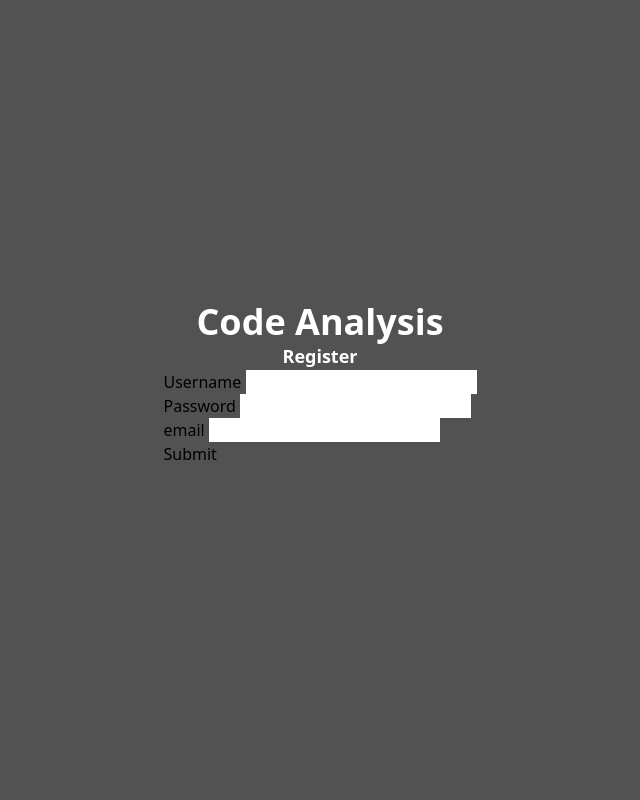
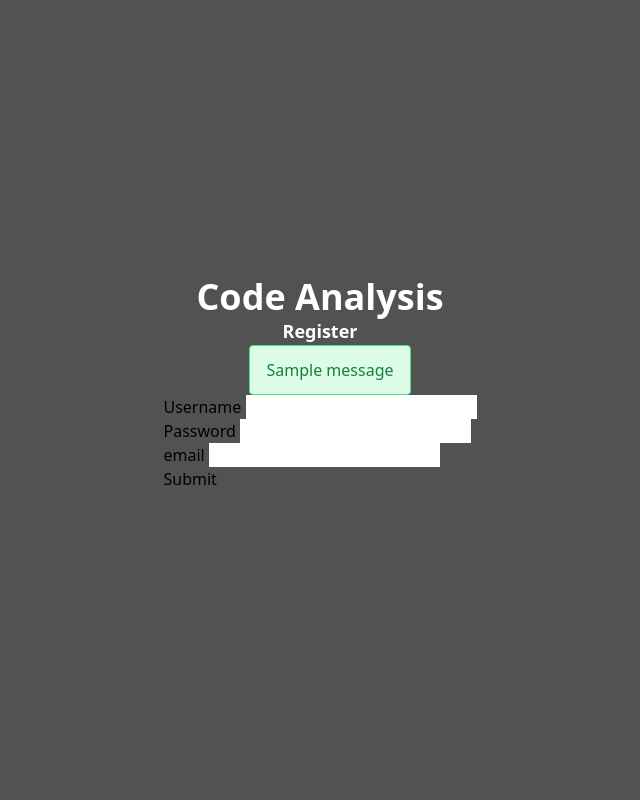
Before and after one commit to BrandanGG/CodeAnalysis, a Flask app: page /auth/register in a window 1280 px wide. Shown: the whole page, without its empty margins (320-960 px from the left). Run offline with Flask 3, Linux system fonts and the light colour scheme; one stand-in notice (Sample message) is shown.

Commit message:
Changes to be committed: 	modified:   app/__init__.py 	modified:   app/authviews.py 	new file:   app/encryption.py 	modified:   app/static/dist/output.css 	modified:   app/templates/login.html 	modified:   app/templates/register.html 	modified:   app/views.py
Re organized the file structure for encryption.py
build registration login and error handling.
Fixed the form submission 405 error
tested DB user creation and conflicts.

```diff
--- a/app/__init__.py
+++ b/app/__init__.py
@@ -2,7 +2,6 @@ from flask import Flask, render_template, request, redirect, Blueprint, url_for
 from flask_wtf import FlaskForm
 from wtforms import StringField, SubmitField
 from wtforms.validators import InputRequired, Length
-import bcrypt
 import secrets
 import os
 
@@ -19,16 +18,6 @@ class loginForm(FlaskForm):
 
 class registerForm(loginForm):
     email = StringField('email', validators=[InputRequired(), Length(min=4, max=40)])
-
-########################
-### Password Hashing ###
-########################
-
-def hash_pw(password:str) -> str:
-    return bcrypt.hashpw(password.encode('utf-8', bcrypt.gensalt(rounds=15)))
-
-def check_pw(password:str, stored_hash:str) -> bool:
-    return bcrypt.check_pw(password.encode('utf-8'), stored_hash)
 
 
 ###################
--- a/app/authviews.py
+++ b/app/authviews.py
@@ -1,7 +1,10 @@
-from flask import Blueprint, render_template, redirect, url_for, session, request
+from flask import Blueprint, render_template, redirect, url_for, session, request, g, flash, get_flashed_messages
 from . import loginForm, registerForm
+from .db import get_db
+from .encryption import hash_pw, check_pw
+authviews = Blueprint('authviews', __name__)
 
-authviews = Blueprint('authviews', __name__)
+# will be storing both email and password in an encrypted state.
 
 
 # needs login logic to be built out. First need to set up SQL Lite and account registration, and finalize the HTML and CSS
@@ -12,7 +15,6 @@ def login():
         if form.validate_on_submit():
             username = form.username.data
             password = form.password.data
-            # Process login logic
             return f'You have successfully logged in as {username}'
         else:
             # Handle form validation errors (optional)
@@ -25,12 +27,46 @@ def register():
     form = registerForm()
     if request.method == 'POST':
         if form.validate_on_submit():
+            # Take in form submissions
             username = form.username.data
-            password = form.password.data # add logic for check_pw and pulling the right hash from the DB once its set up
+            password = hash_pw(form.password.data)
             email = form.email.data
-            # Process login logic
-            return f'You have successfully registered as {username}'
+
+            # Check if username or email already exists
+            if doesUNameExist(username):
+                flash('Username already exists.', 'error')
+            if doesEmailExist(email):
+                flash('Email already exists.', 'error')
+
+            # Validate other fields
+            for field, value in [('Username', username), ('Password', password), ('Email', email)]:
+                if not value:
+                    flash(f'{field} is required.', 'error')
+
+            # If no errors, insert into the database
+            if not get_flashed_messages(category_filter=['error']):  # No errors flashed
+                try:
+                    db = get_db()
+                    db.execute(
+                        'INSERT INTO users (username, password, email) VALUES (?, ?, ?)',
+                        (username, password, email)
+                    )
+                    db.commit()
+                    flash('Registration successful!', 'success')
+                    return redirect(url_for('views.root')) # send to root, which redirects to login
+                except db.IntegrityError:
+                    flash('An error occurred while saving the user.', 'error')
         else:
             # Handle form validation errors (optional)
             pass
-    return render_template('register.html', form = registerForm())
+    return render_template('register.html', form = form)
+
+#check for existing users during registration
+def doesUNameExist(username: str) -> bool:
+    db = get_db()
+    cur = db.execute('SELECT * FROM users WHERE username=?', (username,))
+    return cur.fetchone() is not None
+def doesEmailExist(email: str) -> bool:
+    db = get_db()
+    cur = db.execute('SELECT * FROM users WHERE email=?', (email,))
+    return cur.fetchone() is not None
--- a/app/static/dist/output.css
+++ b/app/static/dist/output.css
@@ -558,6 +558,10 @@ video {
   position: static;
 }
 
+.relative {
+  position: relative;
+}
+
 .mx-auto {
   margin-left: auto;
   margin-right: auto;
@@ -567,12 +571,24 @@ video {
   margin-bottom: 1rem;
 }
 
+.block {
+  display: block;
+}
+
 .flex {
   display: flex;
 }
 
 .h-screen {
   height: 100vh;
+}
+
+.list-disc {
+  list-style-type: disc;
+}
+
+.list-none {
+  list-style-type: none;
 }
 
 .flex-col {
@@ -587,8 +603,32 @@ video {
   justify-content: center;
 }
 
+.space-y-4 > :not([hidden]) ~ :not([hidden]) {
+  --tw-space-y-reverse: 0;
+  margin-top: calc(1rem * calc(1 - var(--tw-space-y-reverse)));
+  margin-bottom: calc(1rem * var(--tw-space-y-reverse));
+}
+
 .self-center {
   align-self: center;
+}
+
+.rounded {
+  border-radius: 0.25rem;
+}
+
+.border {
+  border-width: 1px;
+}
+
+.border-green-400 {
+  --tw-border-opacity: 1;
+  border-color: rgb(74 222 128 / var(--tw-border-opacity));
+}
+
+.border-red-400 {
+  --tw-border-opacity: 1;
+  border-color: rgb(248 113 113 / var(--tw-border-opacity));
 }
 
 .border-y-red-400 {
@@ -597,14 +637,38 @@ video {
   border-bottom-color: rgb(248 113 113 / var(--tw-border-opacity));
 }
 
+.bg-green-100 {
+  --tw-bg-opacity: 1;
+  background-color: rgb(220 252 231 / var(--tw-bg-opacity));
+}
+
 .bg-neutral-600 {
   --tw-bg-opacity: 1;
   background-color: rgb(82 82 82 / var(--tw-bg-opacity));
 }
 
+.bg-red-100 {
+  --tw-bg-opacity: 1;
+  background-color: rgb(254 226 226 / var(--tw-bg-opacity));
+}
+
 .bg-zinc-900 {
   --tw-bg-opacity: 1;
   background-color: rgb(24 24 27 / var(--tw-bg-opacity));
+}
+
+.px-4 {
+  padding-left: 1rem;
+  padding-right: 1rem;
+}
+
+.py-3 {
+  padding-top: 0.75rem;
+  padding-bottom: 0.75rem;
+}
+
+.pl-5 {
+  padding-left: 1.25rem;
 }
 
 .text-4xl {
@@ -619,6 +683,16 @@ video {
 
 .font-bold {
   font-weight: 700;
+}
+
+.text-green-700 {
+  --tw-text-opacity: 1;
+  color: rgb(21 128 61 / var(--tw-text-opacity));
+}
+
+.text-red-700 {
+  --tw-text-opacity: 1;
+  color: rgb(185 28 28 / var(--tw-text-opacity));
 }
 
 .text-white {
@@ -661,3 +735,9 @@ video {
     }
   }
 }
+
+@media (min-width: 640px) {
+  .sm\:inline {
+    display: inline;
+  }
+}
--- a/app/templates/login.html
+++ b/app/templates/login.html
@@ -11,7 +11,7 @@
             <div class="flex flex-col items-center justify-center h-screen">
                 <h1 class="text-4xl font-bold text-white">Code Analysis</h1>
                 <h2 class="text-lg font-bold text-white">Login</h2>
-                <form method="POST" action="/">
+                <form method="POST" action="{{ url_for('authviews.login') }}">
                     <div class="mb-4">
                         {{ form.csrf_token }}
                         {{ form.hidden_tag() }}
--- a/app/templates/register.html
+++ b/app/templates/register.html
@@ -11,7 +11,22 @@
             <div class="flex flex-col items-center justify-center h-screen">
                 <h1 class="text-4xl font-bold text-white">Code Analysis</h1>
                 <h2 class="text-lg font-bold text-white">Register</h2>
-                <form method="POST" action="/">
+                <!-- Logic for error or success flashing -->
+                {% with messages = get_flashed_messages(with_categories=True) %}
+                    {% if messages %}
+                        <div class="space-y-4">
+                            <ul class="pl-5 list-none">
+                                {% for category, message in messages %}
+                                    <li class="{% if category == 'error' %} bg-red-100 border border-red-400 text-red-700 {% elif category == 'success' %} bg-green-100 border border-green-400 text-green-700 {% endif %} px-4 py-3 rounded relative" role="alert">
+                                        <span class="block sm:inline">{{ message }}</span>
+                                    </li>
+                                {% endfor %}
+                            </ul>
+                        </div>
+                    {% endif %}
+                {% endwith %}
+                <!-- End logic for error or success flashing-->
+                <form method="POST" action="{{ url_for('authviews.register') }}">
                     <div class="mb-4">
                         {{ form.csrf_token }}
                         {{ form.hidden_tag() }}
--- a/app/views.py
+++ b/app/views.py
@@ -6,3 +6,7 @@ views = Blueprint('views', __name__)
 @views.route('/', methods=['GET'])
 def root():
     return redirect(url_for('authviews.login'))
+
+@views.route('/dashboard', methods=['GET'])
+def dashboard():
+    return 'You have successfully logged in'
```
Also changed, not shown: app/encryption.py (added, +10 -0 lines).
